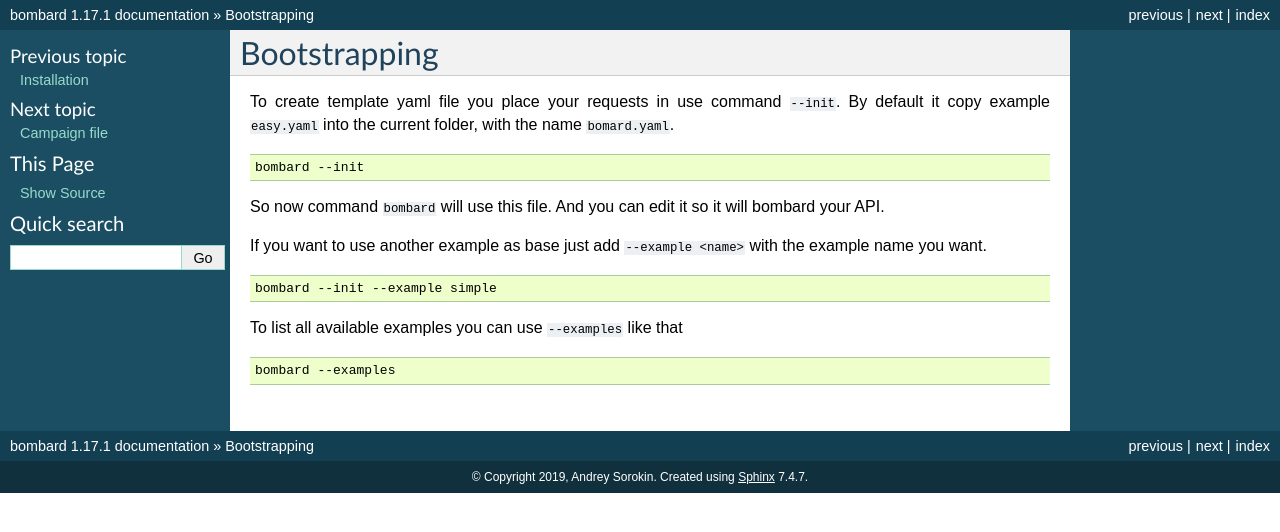
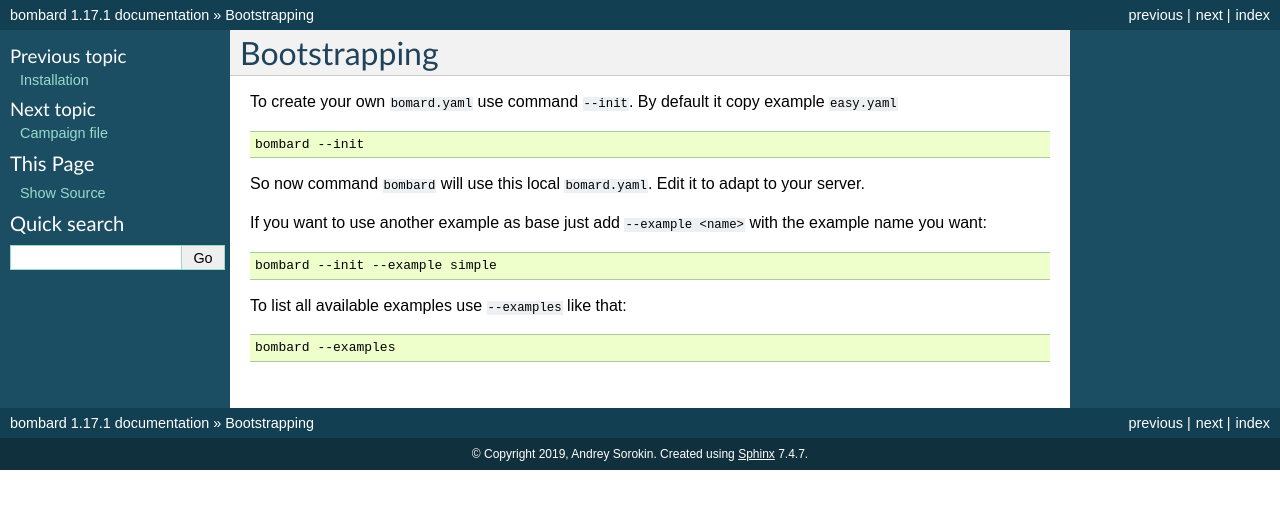
Before and after one commit to andgineer/bombard, a Sphinx documentation site: the page built from docs/quickstart/bootstrap.rst, in a window 1280 px wide. Shown: the top 532 px of the page. Built offline with Sphinx 7.4.7, drawn with Linux system fonts in a browser that asks for light colours.

Commit message:
docs refinement

```diff
--- a/docs/campaign.rst
+++ b/docs/campaign.rst
@@ -21,7 +21,7 @@
 
 .. code-block:: yaml
 
-    url: "{base}auth"  # fully specified URL
+    url: "{host}auth"  # fully specified URL
     method: POST  # by default GET
     body:  # below is JSON object for request body
         email: name@example.com
@@ -59,7 +59,7 @@
 
   getToken:  # Name of request by your choice
     repeat: "{args.repeat * 2}"  # default - option --repeat
-    url: "{base}auth"  # we use supply.base var
+    url: "{host}auth"  # we use supply.base var
     method: POST  # by default GET
     headers: json  # shortcut for Content-Type: application/json
     body:  # JSON object for the request body
--- a/docs/conf.py
+++ b/docs/conf.py
@@ -70,6 +70,7 @@
 
 locale_dirs = ['locale/']
 gettext_compact = False
+gettext_uuid = True
 
 # List of patterns, relative to source directory, that match files and
 # directories to ignore when looking for source files.
--- a/docs/index.rst
+++ b/docs/index.rst
@@ -25,7 +25,7 @@
 .. code-block:: yaml
 
     getToken:
-        url: "{base}auth"  # use custom {base} variable to stay DRY
+        url: "{host}auth"  # use custom {host} variable to stay DRY
         method: POST
         body:  # below is JSON object for request body
             email: name@example.com
@@ -35,7 +35,7 @@
 
 In first request you can get security token as in example above.
 
-And use it in next requests:
+And use it in next requests like that:
 
 .. code-block:: yaml
 
--- a/docs/quickstart/bootstrap.rst
+++ b/docs/quickstart/bootstrap.rst
@@ -1,25 +1,24 @@
 Bootstrapping
 -------------
 
-To create template yaml file you place your requests in use command ``--init``.
-By default it copy example ``easy.yaml`` into the current folder, with the name
-``bomard.yaml``.
+To create your own ``bomard.yaml`` use command ``--init``.
+By default it copy example ``easy.yaml``
 
 .. code-block:: bash
 
     bombard --init
 
-So now command ``bombard`` will use this file. And you can edit it so it will
-bombard your API.
+So now command ``bombard`` will use this local ``bomard.yaml``.
+Edit it to adapt to your server.
 
-If you want to use another example as base just add ``--example <name>`` with the
-example name you want.
+If you want to use another example as base just add ``--example <name>``
+with the example name you want:
 
 .. code-block:: bash
 
     bombard --init --example simple
 
-To list all available examples you can use ``--examples`` like that
+To list all available examples use ``--examples`` like that:
 
 .. code-block:: bash
 
```
Also changed, not shown: 6 other files.
